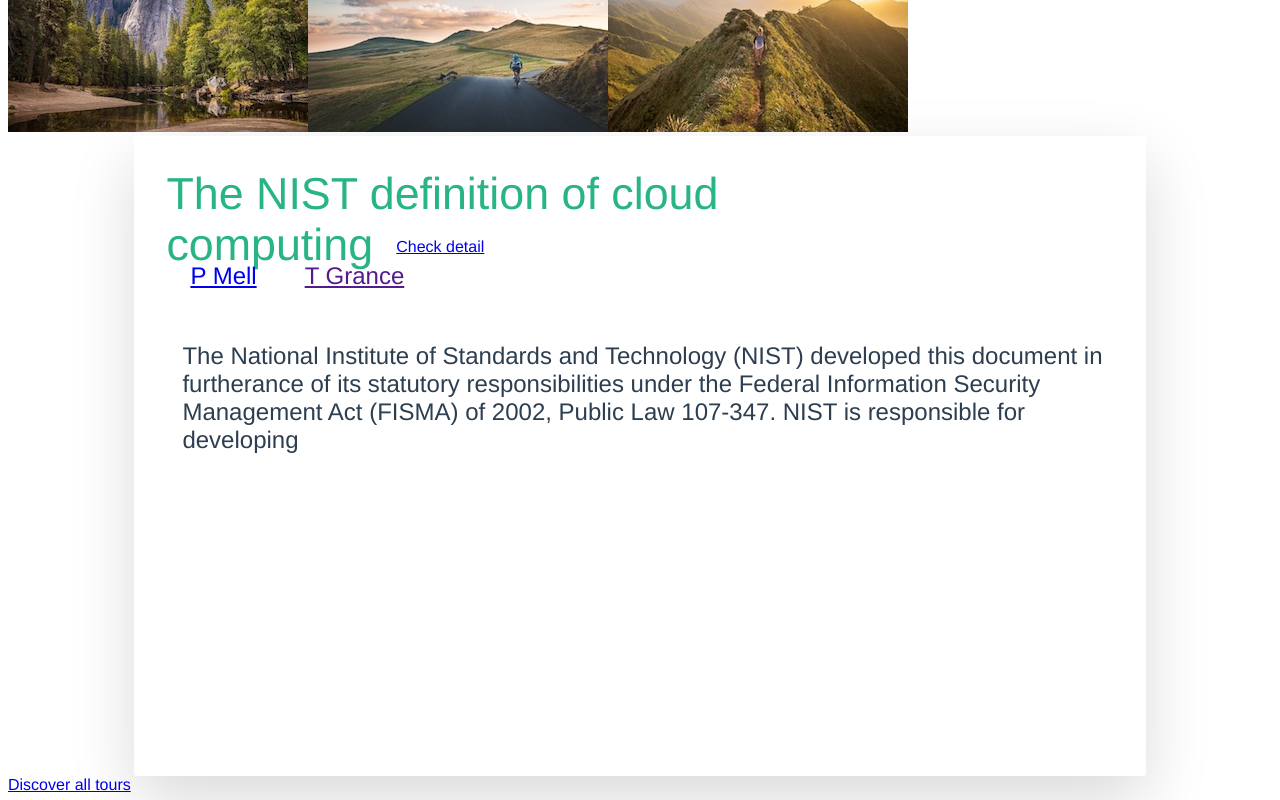
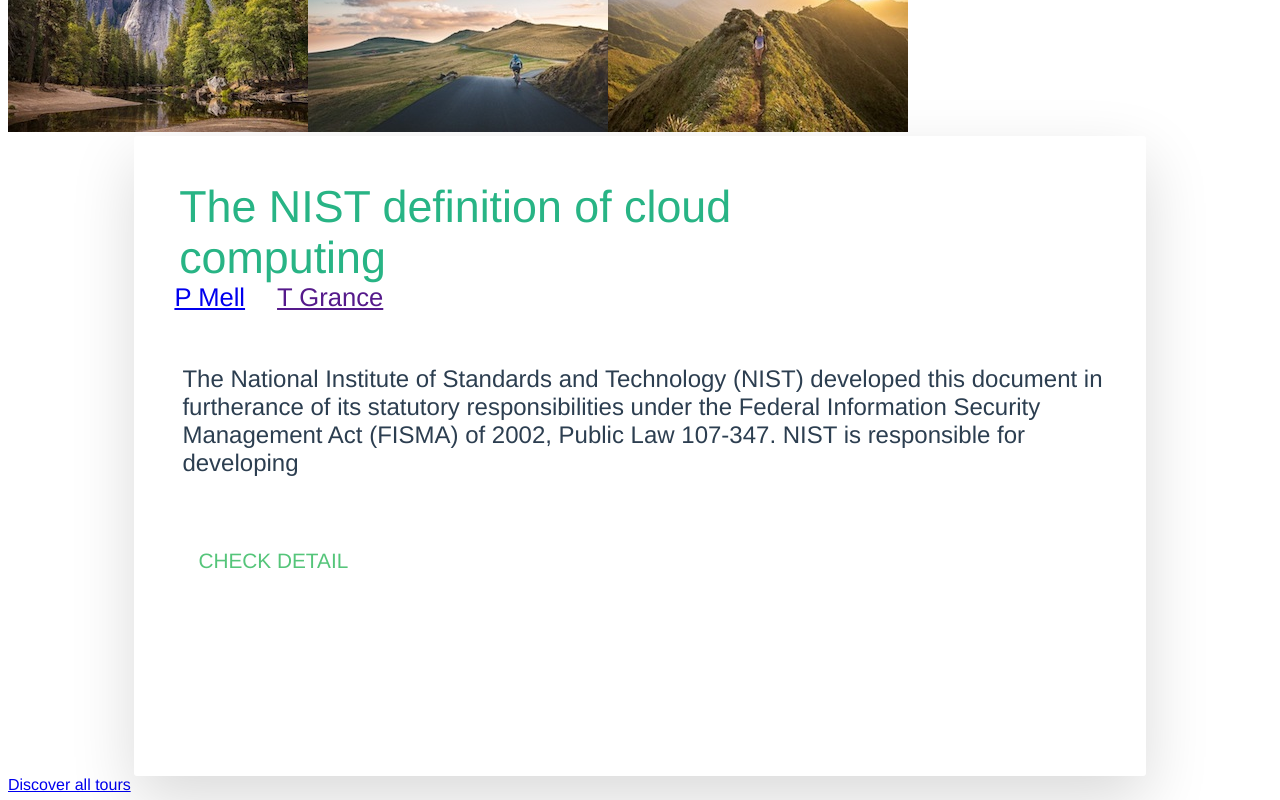
Before and after one commit to MUResearchBoost/muresearchUI, a Vue app: page / in a window 1280 px wide. Shown: the part 740-1540 px from the top of the page. Built offline with nearby package versions, Linux system fonts and the light colour scheme; grey boxes are pictures that could not be loaded.

Commit message:
finish card button

```diff
--- a/src/components/Card.vue
+++ b/src/components/Card.vue
@@ -10,10 +10,11 @@
             {{author.name}}
         </a>
     </div>
+    <br/>
     <div class="card__Abstract">
     <p class="card__Abstract-text">{{abstract}}</p>
     </div>
-    <a href="#popup" class="btn btn--white">Check detail</a>
+    <a href="#popup" class="cardbtn cardbtn--green">Check detail</a>
 
   </div>
   <!-- <div class="card__side card__side--back card__side--back-1">
@@ -29,6 +30,70 @@
 </template>
 
 <style>
+.cardbtn,
+.cardbtn:link,
+.cardbtn:visited {
+    text-transform: uppercase;
+    text-decoration: none;
+    padding: 1rem 2rem;
+    display: inline-block;
+    border-radius: 3rem;
+    -webkit-transition: all .2s;
+    transition: all .2s;
+    position: relative;
+    font-size: 1.3rem;
+    border: none;
+    cursor: pointer;
+    margin-top: 2rem;
+    margin-left: 2rem;
+}
+
+.cardbtn:hover {
+    -webkit-transform: translateY(-3px);
+    transform: translateY(-3px);
+    -webkit-box-shadow: 0 1rem 2rem rgba(0, 0, 0, 0.2);
+    box-shadow: 0 1rem 2rem rgba(0, 0, 0, 0.2)
+}
+
+.cardbtn:active,
+.cardbtn:focus {
+    outline: none;
+    -webkit-transform: translateY(-1px);
+    transform: translateY(-1px);
+    -webkit-box-shadow: 0 0.5rem 1rem rgba(0, 0, 0, 0.2);
+    box-shadow: 0 0.5rem 1rem rgba(0, 0, 0, 0.2)
+}
+
+.cardbtn--green {
+    background-color: #fff;
+    color: #55c57a
+}
+
+.cardbtn--green::after {
+    background-color: #fff
+}
+
+.cardbtn::after{
+    content: "";
+    display: inline-block;
+    height: 100%;
+    width: 100%;
+    border-radius: 10rem;
+    position: absolute;
+    top: 0;
+    left: 0;
+    z-index: -1;
+    -webkit-transition: all .4s;
+    transition: all .4s
+}
+
+.cardbtn--animated {
+    -webkit-animation: moveInBottom .5s ease-out .75s;
+    animation: moveInBottom .5s ease-out .75s;
+    -webkit-animation-fill-mode: backwards;
+    animation-fill-mode: backwards
+}
+
 
 .card__cta {
     margin-top: 5rem;
@@ -36,15 +101,17 @@
 }
 
 .card__Abstract{
-    position: relative;
-    top: 5rem;
+    position: static;
+    margin-top: 4rem;
     left: 0;
     text-align: left;
+    width: 95%;
 }
+
 .card__Abstract p{
     font-size: 1.5rem;
     left: 3rem;
-    position: absolute;
+    position: relative;
 }
 
 .card__Abstract-title{
@@ -57,7 +124,7 @@
     -webkit-perspective: 300rem;
     perspective: 300rem;
     -moz-perspective: 300rem;
-    position: relative;
+    position: static;
     height: 40rem
 }
 
@@ -83,9 +150,9 @@
     /* text-transform: uppercase; */
     text-align: left;
     color: #28b485;
-    position: relative;
-    top: 2rem;
-    left: 2rem;
+    position: static;
+    margin-top: 1em;
+    margin-left: 1em;
     width: 75%
 }
 
@@ -95,16 +162,17 @@
 }
 
 .card__authors{
-    font-size: 1.5rem;
+    font-size: 1.6rem;
     color: #006621;
-    position: relative;
-    top: 0rem;
-    left: 2rem;
+    position: static;
+    margin-left: 1.5rem;
+
 }
 
 .card__authors a{
     float: left;
-    margin: 1em;
+    padding: 0;
+    margin: 0 1rem 0 1rem;
 }
 
 .card__side--front {
```
